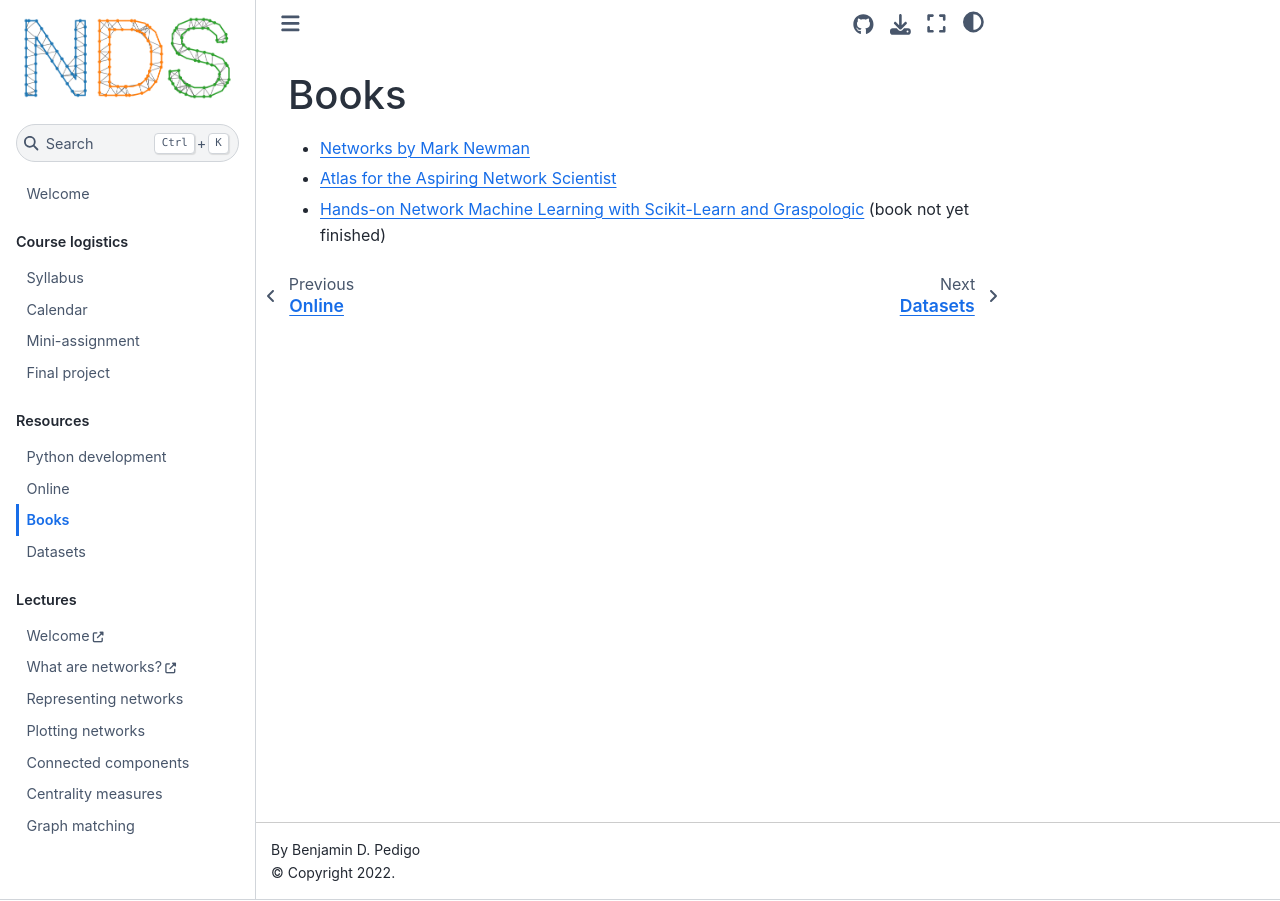
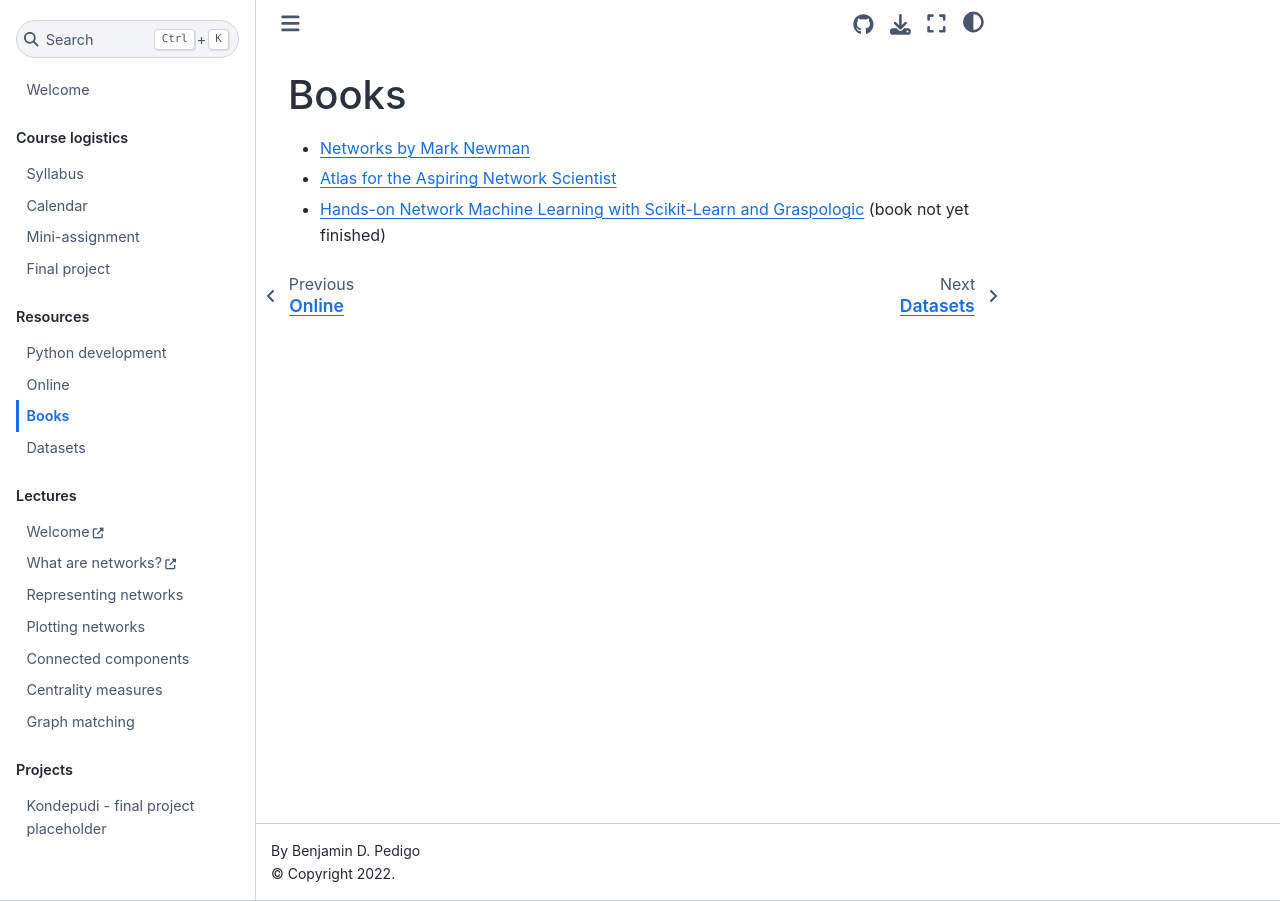
Before and after one commit to bdpedigo/networks-course, a Jupyter Book: the page built from docs/books.md, in a window 1280 px wide. Built offline with Jupyter Book 1.0.4 settings and Sphinx 7.4.7 and the Sphinx Book theme 1.1.4, drawn with Linux system fonts in a browser that asks for light colours; pages that are not in the unit, such as notebooks, are missing from menus.

Commit message:
add project placeholder

```diff
--- a/docs/_toc.yml
+++ b/docs/_toc.yml
@@ -32,3 +32,4 @@ parts:
 - caption: Projects
   chapters:
   - file: pedigo.md
+  - file: kondepudi.md
```
